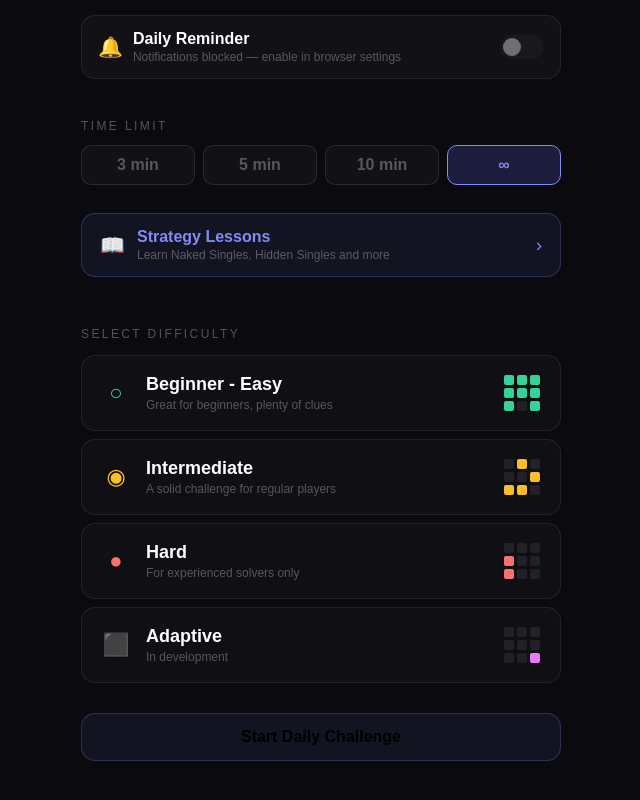
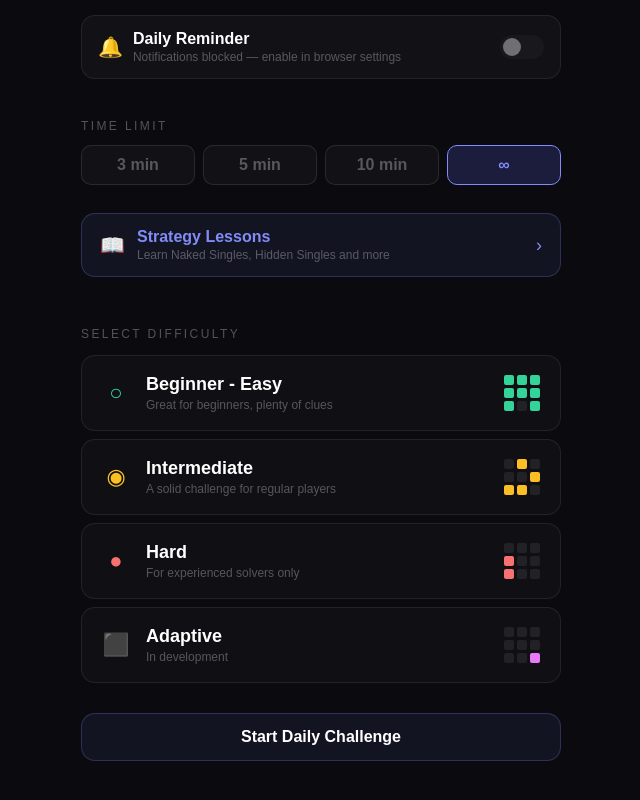
Before and after one commit to kkostia/SB4_Project, a React (Create React App) app in the folder sudoku-pwa/: page / in a window 1280 px wide. Shown: the part 264-1064 px from the top of the page, without its empty margins (319-959 px from the left). Built offline with nearby package versions, Linux system fonts and the light colour scheme.

Commit message:
Add minor changes to daily challenge logic to allow playing once

```diff
--- a/sudoku-pwa/src/components/HomePage.jsx
+++ b/sudoku-pwa/src/components/HomePage.jsx
@@ -719,11 +719,12 @@ export default function HomePage({
       <div className="start-menu" style={{ marginTop: "30px" }}>
         <button
           onClick={() => {
+            if (hasPlayedToday()) return;
             const difficulties = ["easy", "medium", "hard"];
             const chosen = difficulties[Math.floor(Math.random() * difficulties.length)];
 
             const diffObj = DIFFICULTIES.find(d => d.id === chosen);
-
+            markPlayedToday();
             onStartGame(diffObj, selectedTime.seconds, { daily: true });
           }}
           style={{
@@ -734,10 +735,11 @@ export default function HomePage({
             border: "1px solid rgba(129,140,248,0.25)",
             cursor: "pointer",
             fontWeight: 700,
-            fontSize: "var(--font-base)"
+            fontSize: "var(--font-base)",
+            color: "var(--text-primary)"
           }}
         >
-          Start Daily Challenge
+          {hasPlayedToday() ? "Daily Challenge Completed" : "Start Daily Challenge"}
         </button>
       </div>
     </div>
```
